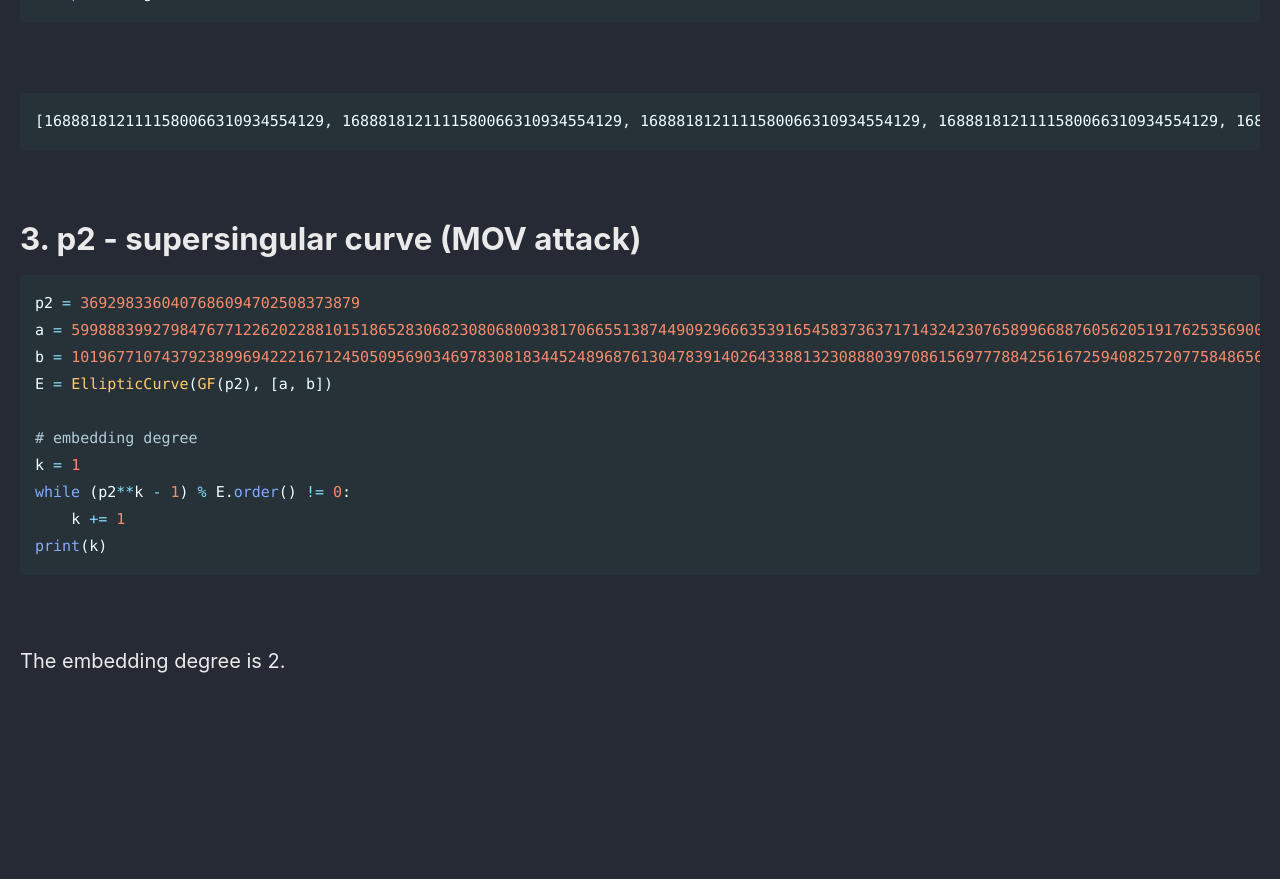
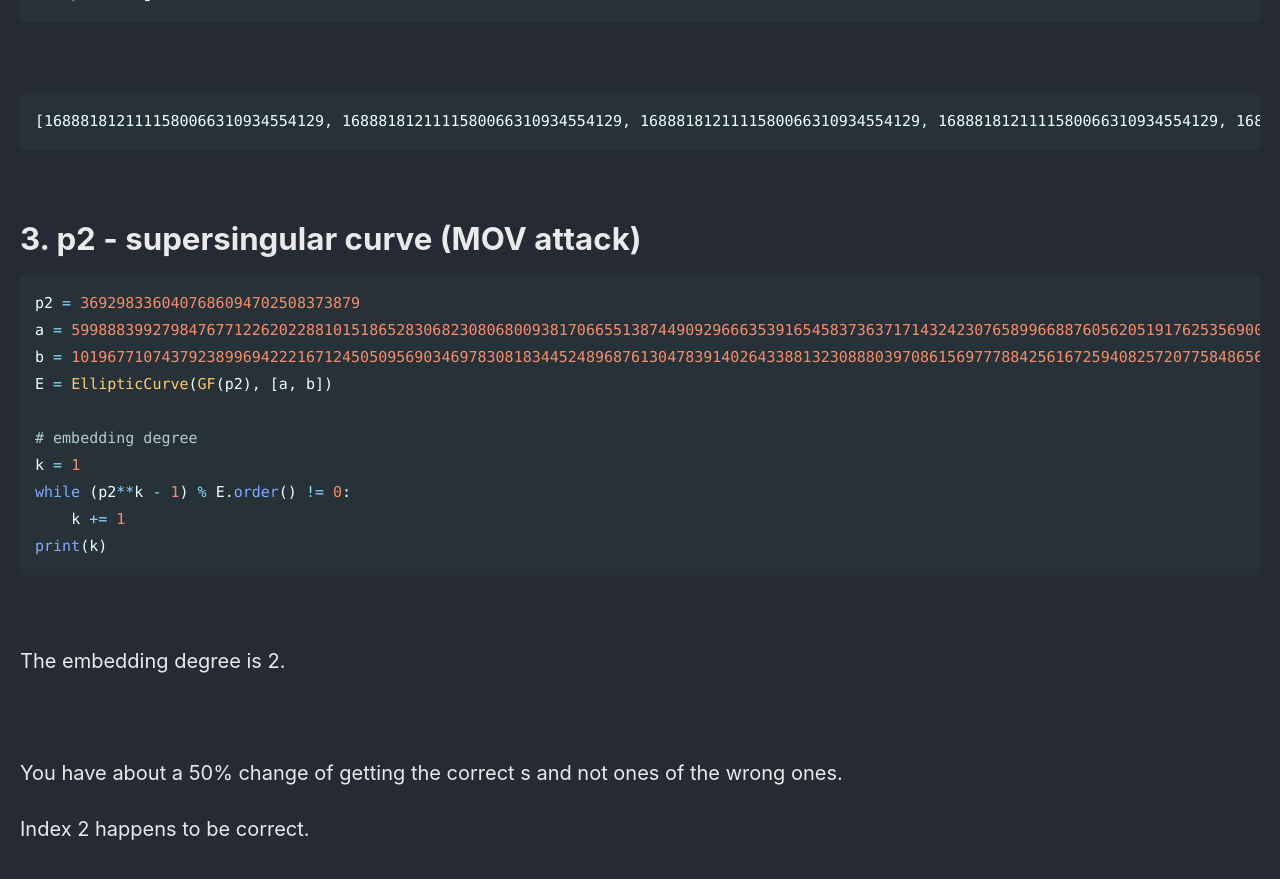
Before and after one commit to Connor-McCartney/Connor-McCartney.github.io, a Jekyll site: the page built from _pages/cryptography/ecc/TheseWallsCodegate2025.md, in a window 1280 px wide and 900 px high, scrolled down 4875 px. Shown: the top 879 px of the window. Built offline with Jekyll 4.4.1, drawn with Linux system fonts in a browser that asks for light colours; cached includes are drawn as plain includes; before the commit the page ends 5663 px from its top, so only the background shows below that.

Commit message:
Update TheseWallsCodegate2025.md

```diff
--- a/_pages/cryptography/ecc/TheseWallsCodegate2025.md
+++ b/_pages/cryptography/ecc/TheseWallsCodegate2025.md
@@ -215,3 +215,7 @@ print(k)
 The embedding degree is 2.
 
 <br>
+
+You have about a 50% change of getting the correct s and not ones of the wrong ones.
+
+Index 2 happens to be correct.
```
